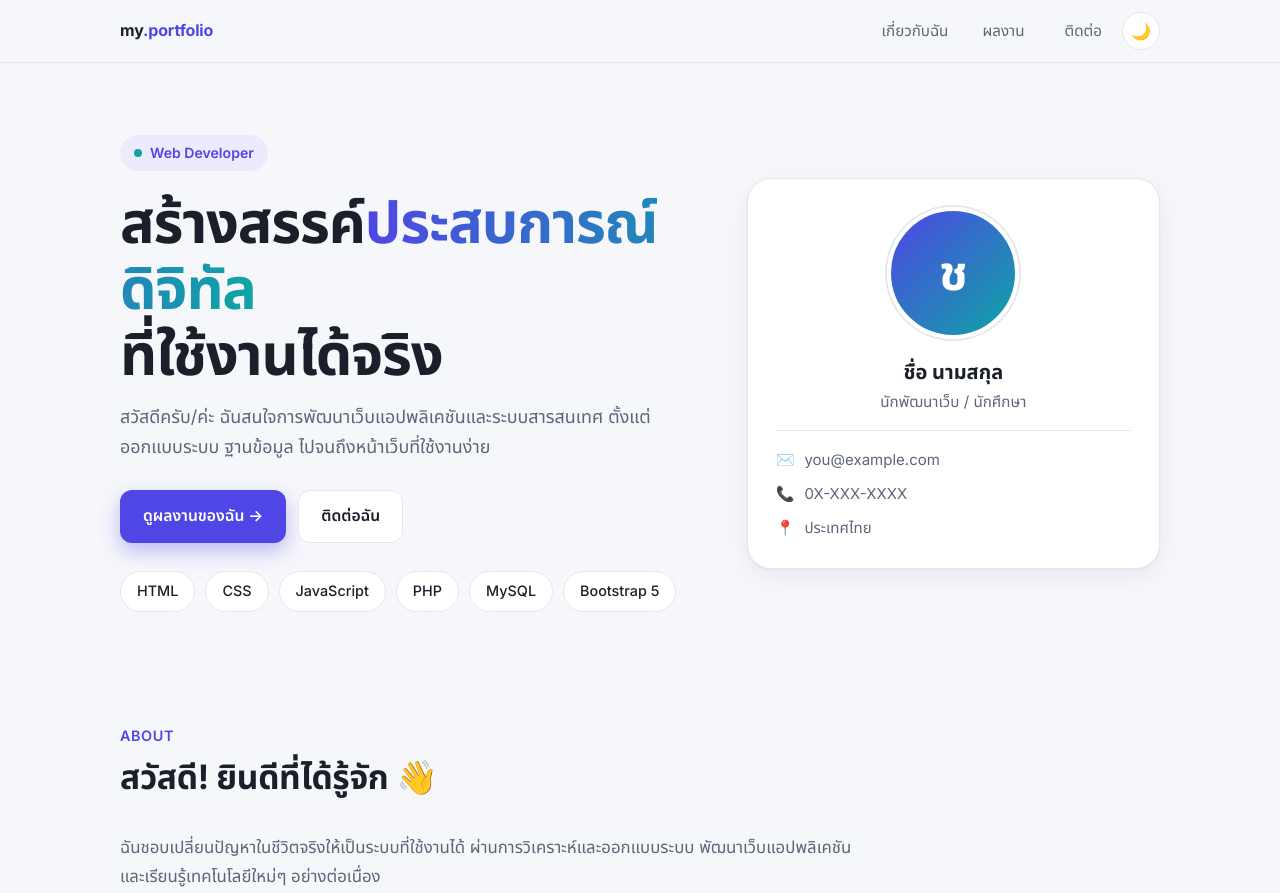
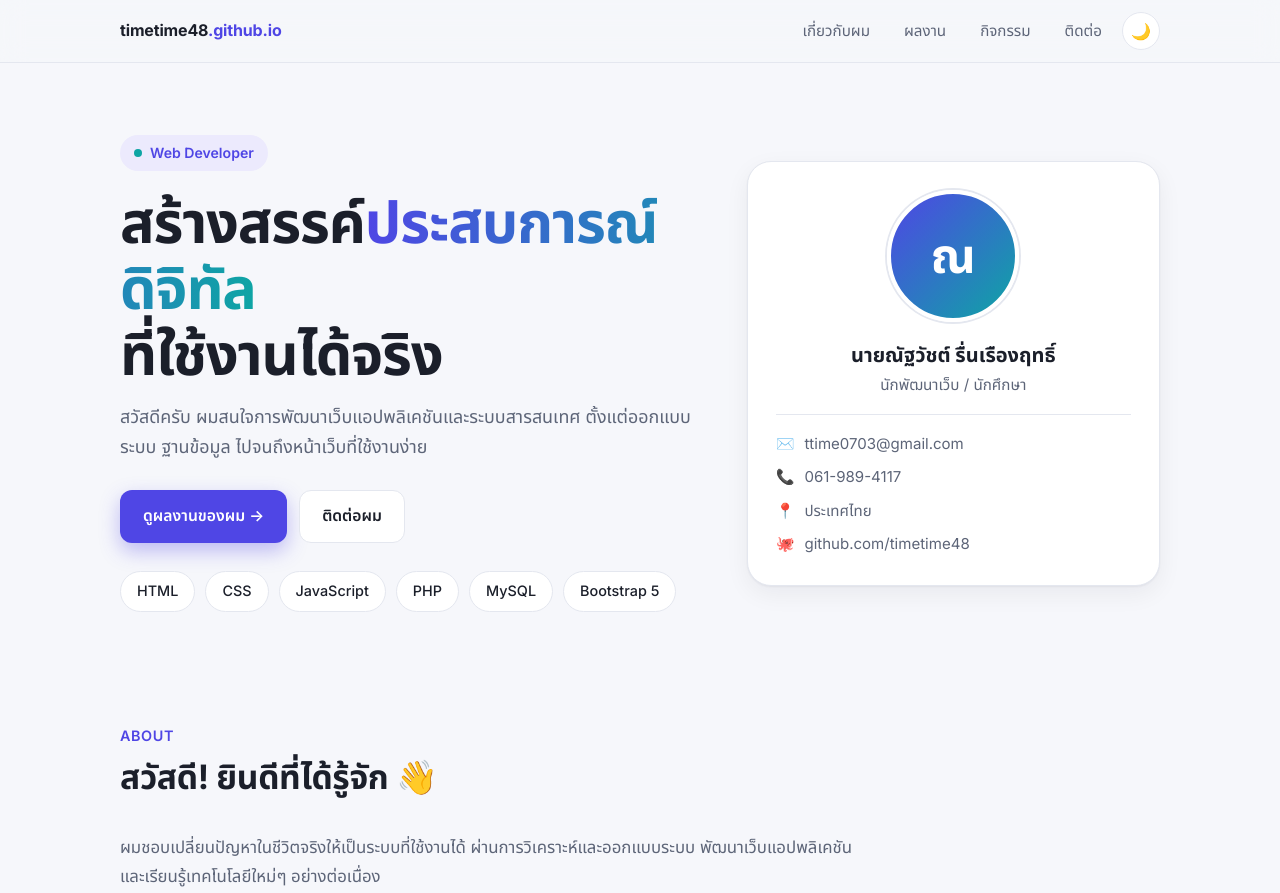
Before and after one commit to timetime48/timetime48.github.io, a plain HTML site: page index.html in a window 1280 px wide. Shown: the top 893 px of the page. Drawn offline with Linux system fonts and the light colour scheme.

Commit message:
Add files via upload

```diff
--- a/index.html
+++ b/index.html
@@ -3,8 +3,8 @@
 <head>
 <meta charset="UTF-8">
 <meta name="viewport" content="width=device-width, initial-scale=1">
-<title>พอร์ตโฟลิโอ | ชื่อของคุณ</title>
-<meta name="description" content="พอร์ตโฟลิโอแสดงผลงานและโปรเจกต์ของฉัน">
+<title>พอร์ตโฟลิโอ | นายณัฐวัชต์ รื่นเรืองฤทธิ์</title>
+<meta name="description" content="พอร์ตโฟลิโอแสดงผลงานและโปรเจกต์ของผม">
 <link rel="preconnect" href="https://fonts.googleapis.com">
 <link rel="preconnect" href="https://fonts.gstatic.com" crossorigin>
 <link href="https://fonts.googleapis.com/css2?family=Noto+Sans+Thai:wght@400;500;600;700&family=Inter:wght@400;500;600;700&display=swap" rel="stylesheet">
@@ -96,7 +96,7 @@
     display: grid; place-items: center; color: #fff; font-size: 3rem; font-weight: 700;
     overflow: hidden; border: 4px solid var(--surface); box-shadow: 0 0 0 2px var(--line);
   }
-  .avatar img { width: 100%; height: 100%; object-fit: cover; }
+  .avatar img { width: 100%; height: 100%; object-fit: cover; object-position: center 18%; }
   .profile-card h3 { font-size: 1.25rem; }
   .profile-card .role { color: var(--muted); font-size: .95rem; margin-bottom: 16px; }
   .contact { list-style: none; text-align: left; display: grid; gap: 8px; font-size: .94rem; color: var(--muted); border-top: 1px solid var(--line); padding-top: 16px; }
@@ -141,11 +141,7 @@
   .activity-box img { display: block; min-width: 680px; width: 100%; }
   [data-theme="dark"] .activity-box img { filter: invert(.92) hue-rotate(180deg); }
 
-  /* ---------- Footer ---------- */
-  footer { border-top: 1px solid var(--line); padding: 32px 0 48px; color: var(--muted); text-align: center; font-size: .95rem; }
-  .social { display: flex; justify-content: center; gap: 12px; margin-bottom: 14px; flex-wrap: wrap; }
-  .social a { padding: 8px 18px; border: 1px solid var(--line); border-radius: 999px; background: var(--surface); font-size: .9rem; color: var(--text); }
-  .social a:hover { border-color: var(--accent); color: var(--accent); }
+  main { padding-bottom: 32px; }
   .hidden { display: none !important; }
 </style>
 </head>
@@ -157,7 +153,7 @@
   <div class="wrap">
     <a href="#top" class="brand" id="brand">my<span>.portfolio</span></a>
     <ul>
-      <li><a href="#about">เกี่ยวกับฉัน</a></li>
+      <li><a href="#about">เกี่ยวกับผม</a></li>
       <li><a href="#projects">ผลงาน</a></li>
       <li><a href="#activity" id="nav-activity" class="hidden">กิจกรรม</a></li>
       <li><a href="#contact">ติดต่อ</a></li>
@@ -173,12 +169,12 @@
       <span class="eyebrow" id="hero-role">Web Developer</span>
       <h1>สร้างสรรค์<em>ประสบการณ์ดิจิทัล</em><br>ที่ใช้งานได้จริง</h1>
       <p class="lead" id="hero-tagline">
-        สวัสดีครับ/ค่ะ ฉันสนใจการพัฒนาเว็บแอปพลิเคชันและระบบสารสนเทศ
+        สวัสดีครับ ผมสนใจการพัฒนาเว็บแอปพลิเคชันและระบบสารสนเทศ
         ตั้งแต่ออกแบบระบบ ฐานข้อมูล ไปจนถึงหน้าเว็บที่ใช้งานง่าย
       </p>
       <div class="cta">
-        <a class="btn primary" href="#projects">ดูผลงานของฉัน →</a>
-        <a class="btn ghost" href="#contact">ติดต่อฉัน</a>
+        <a class="btn primary" href="#projects">ดูผลงานของผม →</a>
+        <a class="btn ghost" href="#contact">ติดต่อผม</a>
       </div>
       <div class="stack" aria-label="Tech stack">
         <span class="chip">HTML</span>
@@ -190,7 +186,7 @@
       </div>
     </div>
 
-    <aside class="profile-card">
+    <aside class="profile-card" id="contact">
       <!-- ถ้ามีรูปโปรไฟล์: วางไฟล์ชื่อ profile.jpg ไว้โฟลเดอร์เดียวกับ index.html เว็บจะใช้รูปนี้ให้อัตโนมัติ -->
       <div class="avatar" id="avatar">ก</div>
       <h3 id="name">ชื่อ นามสกุล</h3>
@@ -199,6 +195,7 @@
         <li>✉️ <a id="c-email" href="mailto:you@example.com">you@example.com</a></li>
         <li>📞 <span id="c-phone">0X-XXX-XXXX</span></li>
         <li>📍 <span id="c-loc">ประเทศไทย</span></li>
+        <li>🐙 <a id="c-github" href="https://github.com/" target="_blank" rel="noopener">github.com</a></li>
       </ul>
     </aside>
   </div>
@@ -206,7 +203,7 @@
 
 <main>
 
-<!-- ============ เกี่ยวกับฉัน ============ -->
+<!-- ============ เกี่ยวกับผม ============ -->
 <section id="about" class="about">
   <div class="wrap">
     <div class="sec-head">
@@ -214,7 +211,7 @@
       <h2>สวัสดี! ยินดีที่ได้รู้จัก 👋</h2>
     </div>
     <p>
-      ฉันชอบเปลี่ยนปัญหาในชีวิตจริงให้เป็นระบบที่ใช้งานได้ ผ่านการวิเคราะห์และออกแบบระบบ
+      ผมชอบเปลี่ยนปัญหาในชีวิตจริงให้เป็นระบบที่ใช้งานได้ ผ่านการวิเคราะห์และออกแบบระบบ
       พัฒนาเว็บแอปพลิเคชัน และเรียนรู้เทคโนโลยีใหม่ๆ อย่างต่อเนื่อง
       <!-- ✏️ แก้ข้อความแนะนำตัวตรงนี้ให้เป็นของคุณเอง -->
     </p>
@@ -305,28 +302,17 @@
 
 </main>
 
-<!-- ============ ติดต่อ / Footer ============ -->
-<footer id="contact">
-  <div class="wrap">
-    <div class="social" id="social">
-      <a id="s-github" href="https://github.com/" target="_blank" rel="noopener">GitHub</a>
-      <a id="s-email" href="mailto:you@example.com">Email</a>
-    </div>
-    <p>Made with ❤️ by <span id="foot-name">ชื่อของคุณ</span> | <span id="year"></span></p>
-  </div>
-</footer>
-
 <script>
 /* =====================================================
    ✏️ แก้ข้อมูลของคุณตรงนี้ที่เดียว (ไม่ต้องแก้ HTML ด้านบน)
    ===================================================== */
 const CONFIG = {
-  name: "ชื่อ นามสกุล",          // ชื่อที่จะแสดง
+  name: "นายณัฐวัชต์ รื่นเรืองฤทธิ์",   // ชื่อที่จะแสดง
   role: "Web Developer",          // ตำแหน่ง/สายงาน
-  email: "you@example.com",
-  phone: "0X-XXX-XXXX",
+  email: "ttime0703@gmail.com",
+  phone: "061-989-4117",
   location: "ประเทศไทย",
-  githubUsername: ""              // ใส่ username GitHub เพื่อแสดงกราฟกิจกรรม เช่น "yourname"
+  githubUsername: "timetime48"    // username GitHub (ใส่เพื่อแสดงกราฟกิจกรรม ลบให้ว่าง "" ถ้าไม่ต้องการ)
 };
 
 /* ---------- ใส่ข้อมูลลงหน้าเว็บ ---------- */
@@ -334,22 +320,27 @@ const CONFIG = {
   const $ = id => document.getElementById(id);
   document.title = "พอร์ตโฟลิโอ | " + CONFIG.name;
   $("name").textContent = CONFIG.name;
-  $("foot-name").textContent = CONFIG.name;
   $("hero-role").textContent = CONFIG.role;
-  $("avatar").textContent = (CONFIG.name.trim()[0] || "?");
+  /* ตัวอักษรในวงกลมโปรไฟล์: ข้ามคำนำหน้าชื่อ (นาย/นาง/นางสาว/น.ส.) */
+  const bare = CONFIG.name.trim().replace(/^(นางสาว|น\.ส\.|นาย|นาง)\s*/, "");
+  $("avatar").textContent = (bare[0] || "?");
   $("c-email").textContent = CONFIG.email;
   $("c-email").href = "mailto:" + CONFIG.email;
-  $("s-email").href = "mailto:" + CONFIG.email;
   $("c-phone").textContent = CONFIG.phone;
   $("c-loc").textContent = CONFIG.location;
-  $("year").textContent = new Date().getFullYear();
 
   if (CONFIG.githubUsername) {
-    $("s-github").href = "https://github.com/" + CONFIG.githubUsername;
+    $("c-github").href = "https://github.com/" + CONFIG.githubUsername;
+    $("c-github").textContent = "github.com/" + CONFIG.githubUsername;
     $("brand").innerHTML = CONFIG.githubUsername + "<span>.github.io</span>";
-    $("ghchart").src = "https://ghchart.rshah.org/4f46e5/" + encodeURIComponent(CONFIG.githubUsername);
-    $("activity").style.display = "block";
-    $("nav-activity").classList.remove("hidden");
+    /* แสดงกราฟกิจกรรมเฉพาะเมื่อโหลดรูปสำเร็จ ถ้าโหลดไม่ได้จะซ่อนทั้งส่วน */
+    const chart = $("ghchart");
+    chart.onload = () => {
+      $("activity").style.display = "block";
+      $("nav-activity").classList.remove("hidden");
+    };
+    chart.onerror = () => { $("activity").style.display = "none"; };
+    chart.src = "https://ghchart.rshah.org/4f46e5/" + encodeURIComponent(CONFIG.githubUsername);
   }
 
   /* รูปโปรไฟล์: ถ้ามีไฟล์ profile.jpg จะใช้รูปนี้แทนตัวอักษร */
```
